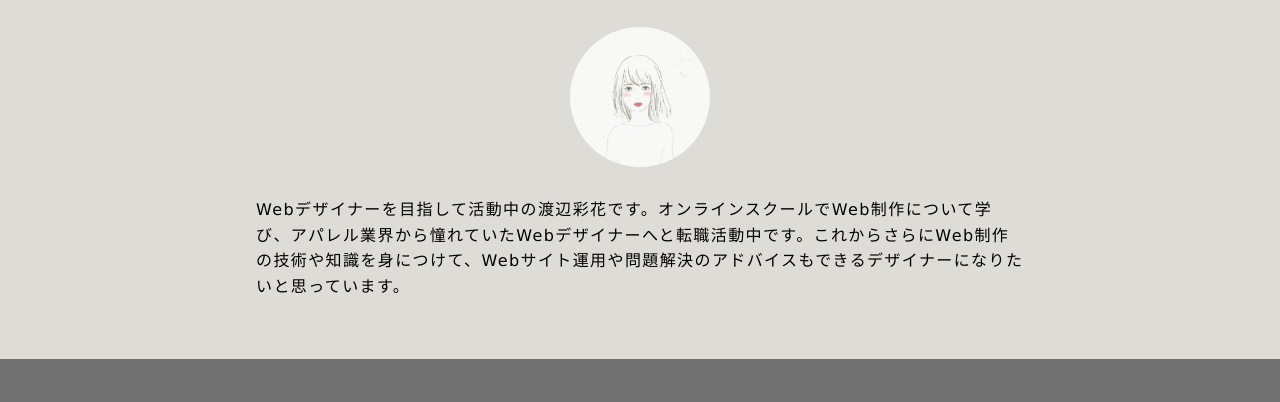
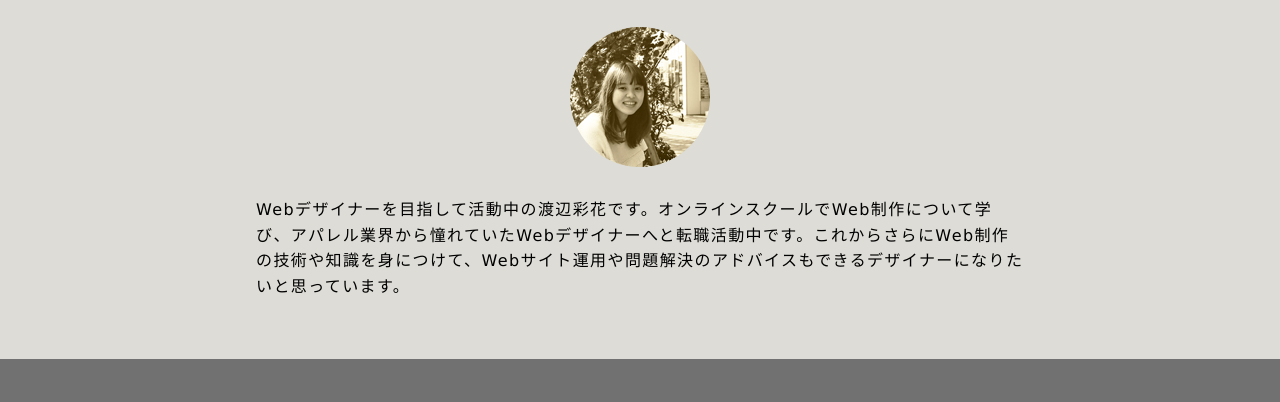
Before and after one commit to ayakawatanabe1/ayakawatanabe1.github.io, a plain HTML site: page index.html in a window 1280 px wide. Shown: the part 201-603 px from the top of the page. Drawn offline with nearby package versions, Linux system fonts and the light colour scheme.

Commit message:
second commit

```diff
--- a/index.html
+++ b/index.html
@@ -14,7 +14,7 @@
             <a href="#contact" class="button-contact"><i class="fa fa-envelope" aria-label="お問い合わせ"></i></a>
             <div class="profile">
                 <h1 class="site-title abel uppercase text-center">I want to be a web designer. <span>ayaka watanabe</span></h1>
-                <img src="./images/IMG_00282.jpg" alt="プロフィール写真" width="140" height="140" class="block-center profile-icon">
+                <img src="./images/sepia.jpg" alt="プロフィール写真" width="140" height="140" class="block-center profile-icon">
                 <p>Webデザイナーを目指して活動中の渡辺彩花です。オンラインスクールでWeb制作について学び、アパレル業界から憧れていたWebデザイナーへと転職活動中です。これからさらにWeb制作の技術や知識を身につけて、Webサイト運用や問題解決のアドバイスもできるデザイナーになりたいと思っています。</p>
             </div>
         </header>
```
Also changed, not shown: images/blog.jpg (added), images/card.jpg (added), images/corporait.jpg (added), images/sepia.jpg (added).
